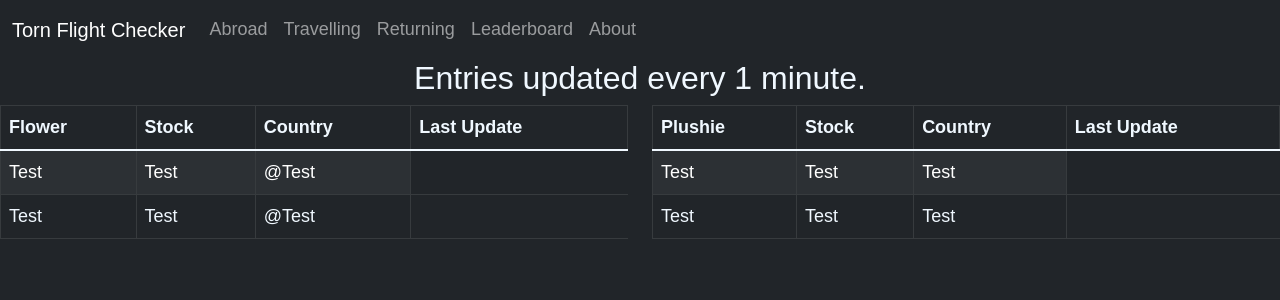
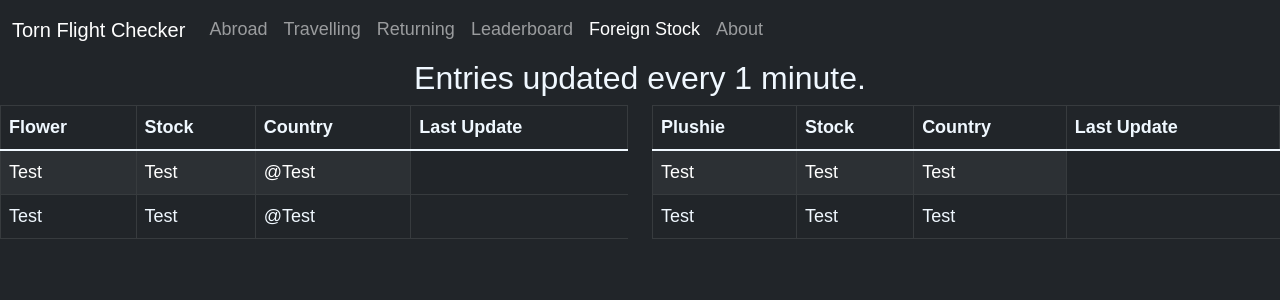
Before and after one commit to Decoy7/TornProject, a Flask app: page /stock in a window 1280 px wide. Shown: the top 300 px of the page. Run offline with Flask 2, Linux system fonts and the light colour scheme.

Commit message:
Added Foreign Stock NavBar Link

```diff
--- a/templates/layout.html
+++ b/templates/layout.html
@@ -22,6 +22,7 @@
           <a class="nav-link {% block travelling_active %}{% endblock %}" href="/travelling">Travelling</a>
           <a class="nav-link {% block returning_active %}{% endblock %}" href="/returning">Returning</a>
           <a class="nav-link {% block leaderboard_active %}{% endblock %}" href="/leaderboard">Leaderboard</a>
+          <a class="nav-link {% block stock_active %}{% endblock %}" href="/stock">Foreign Stock</a>
           <a class="nav-link {% block about_active %}{% endblock %}" href="/about">About</a>
         </div>
       </div>
```
